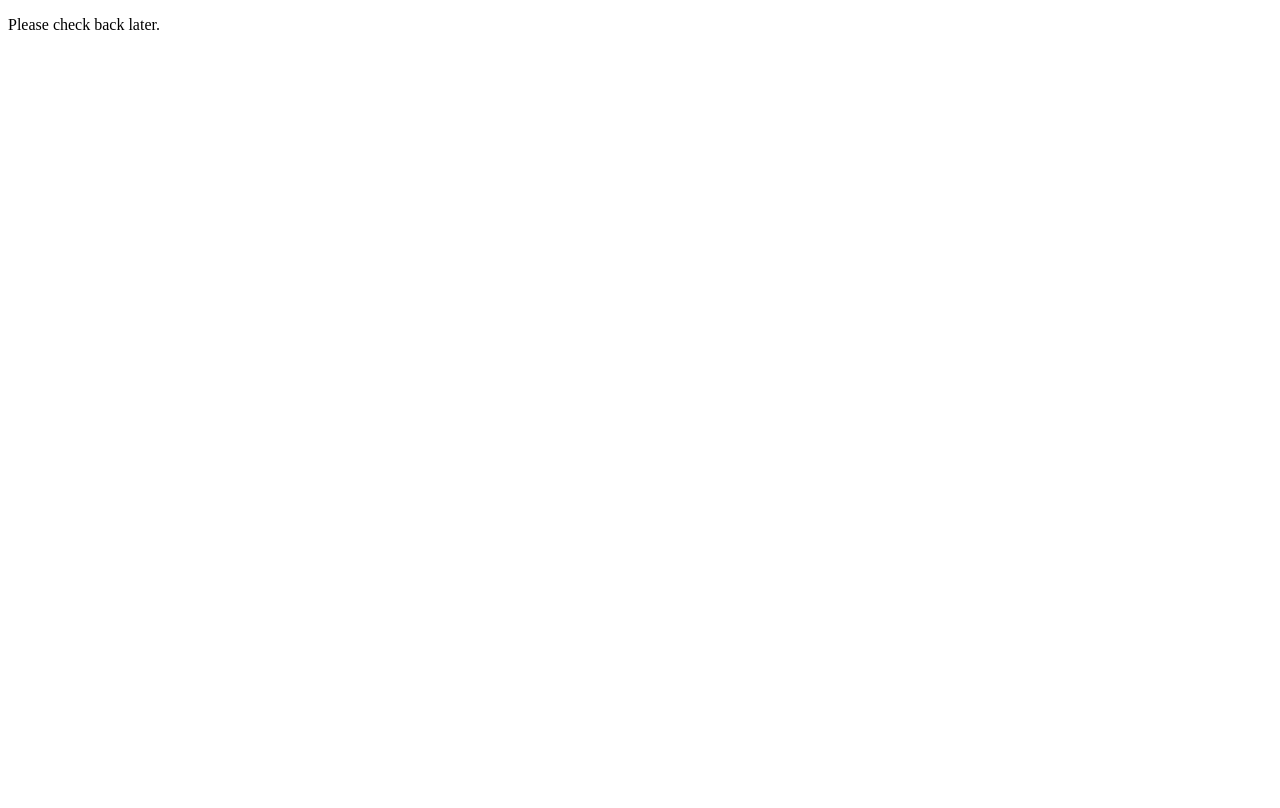
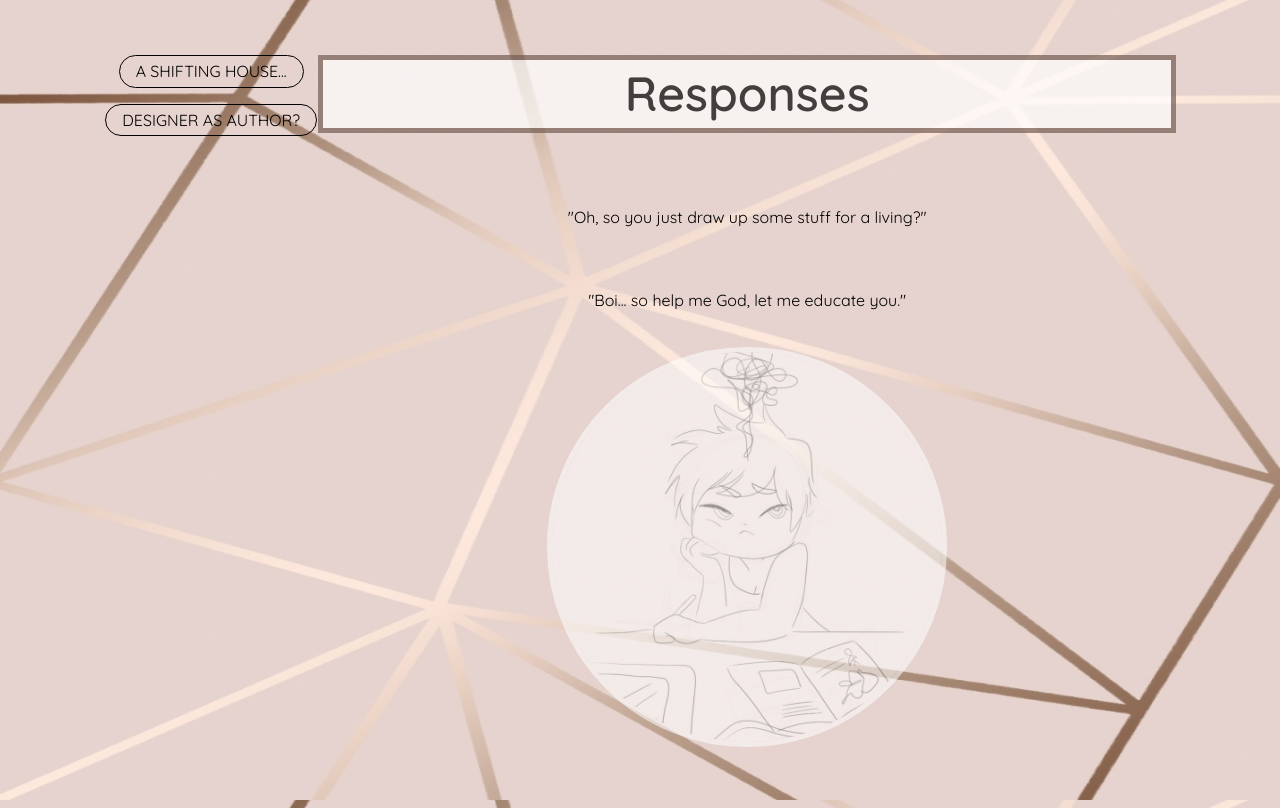
Before and after one commit to Aggie-Z/DSGN1374, a plain HTML site: page responses/index.html in a window 1280 px wide. Drawn offline with Linux system fonts and the light colour scheme.

Commit message:
Responses Final!!

```diff
--- a/responses/index.html
+++ b/responses/index.html
@@ -1,7 +1,32 @@
 <!DOCTYPE html>
 <head>
-	<title>A website is never finished</title>
+	<title>Responses</title>
+	<link rel="stylesheet" href="style.css">
+	<link rel="preconnect" href="https://fonts.gstatic.com">
+	<link href="https://fonts.googleapis.com/css2?family=Quicksand:wght@300;400;600&display=swap" rel="stylesheet">
+	<meta name="viewport" content="width=device-width">
 </head>
 <body>
-	<p>Please check back later.</p>
+	<main>
+
+		<div class="grid">
+
+			<div class="item">
+				<a href="response1.html" class="button">A Shifting House...</a>
+				<a href="response2.html" class="button">Designer as Author?</a>
+			</div>
+
+			<div class="item">
+				<h1>Responses</h1>
+				<p>"Oh, so you just draw up some stuff for a living?" </p>
+
+				<p>"Boi... so help me God, let me educate you."</p>
+
+				<img src="img/moody.jpg" alt="ugh" class="img-edit">
+
+			</div>
+
+		</div>
+
+	</main>
 </body>
--- /dev/null
+++ b/responses/style.css
@@ -0,0 +1,113 @@
+/* Responses */
+
+* {
+	box-sizing: border-box;
+}
+
+body {
+	background-color: #e2ddd4;
+	background-image: url(img/pinkwallpaper.jpg);
+	background-size: 100%;
+	background-origin: center;
+	background-repeat: no-repeat;
+	background-attachment: fixed;
+	color: black;
+	font-family: 'Quicksand', sans-serif;
+	font-weight: 400;
+	line-height: 1.4;
+	font-size: 16px;
+	margin: 0.25em;
+	padding-left: 100px;
+	padding-right: 100px;
+	text-align: center;
+}
+
+img {
+	max-width: 100%;
+	height: auto;
+}
+
+
+
+/* Typography */
+
+h1 {
+	font-size: 3em;
+	font-weight: 600;
+	margin: 0 0 1em 0;
+	background-color: white;
+	opacity: 0.7;
+	border: 5px solid;
+	border-color: #755c53;
+}
+
+h2 {
+	size: 500;
+}
+
+p {
+	margin: 0 0 1em 0;
+	padding-top: 25px;
+	padding-bottom: 20px;
+}
+
+a {
+	color: black;
+	text-decoration: underline;
+	transition: all 0.3s;
+}
+
+a:hover {
+	color: purple;
+	text-decoration: none;
+}
+
+.button {
+	border: 1px solid black;
+	border-radius: 2em;
+	padding: 0.25em 1em;
+	text-decoration: none;
+	text-transform: uppercase;
+	display: inline-block;
+	margin: 0 0 1em 0;
+}
+
+.button:hover {
+	background-color: #9b8178;
+	color: white;
+}
+
+.img-edit {
+	width: 400px;
+	height: 400px;
+	border-radius: 50%;
+  	border: 5px solid;
+  	border-color: white;
+  	opacity: 0.55;
+}
+
+.img-edit:hover {
+	opacity: 1.0;
+}
+
+
+
+
+/* Grid */
+
+.grid {
+	display: grid;
+	grid-template-columns: 100%;
+	align-content: center;
+	min-height: 100vh;
+}
+
+.items {
+	padding: 0.5em;
+}
+
+@media (min-width: 40em) {
+	.grid {
+		grid-template-columns: 20% 80%;
+	}
+}
```
Also changed, not shown: responses/response1.html (added, +43 -0 lines), responses/response2.html (added, +37 -0 lines), responses/img/greatjob.jpg (added), responses/img/moody.jpg (added), responses/img/paintcans.jpg (added), responses/img/pinkwallpaper.jpg (added), responses/img/scaredbrain.jpg (added), responses/img/shade.jpg (added), responses/img/thinkingcreatively.jpg (added).
